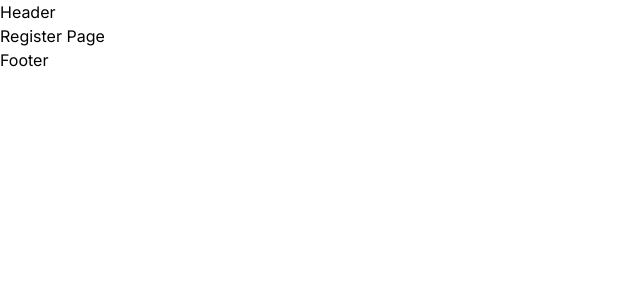
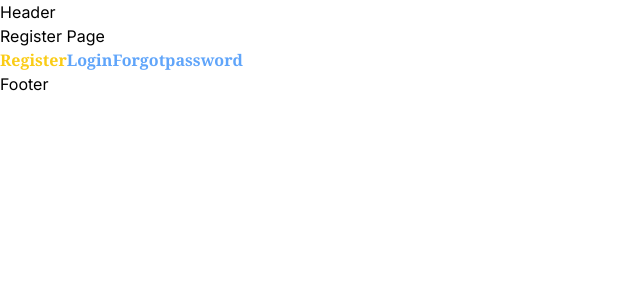
Before and after one commit to jarutosurano/nextjspractice, a Next.js app: page /register in a window 1280 px wide. Shown: the top 300 px of the page, without its empty margins (0-640 px from the left). Built offline with nearby package versions, Linux system fonts and the light colour scheme.

Commit message:
conditionally style a link

```diff
--- /dev/null
+++ b/src/app/(auth)/layout.tsx
@@ -0,0 +1,44 @@
+"use client"
+import Link from "next/link";
+import { usePathname } from "next/navigation";
+
+
+// export const metadata = {
+//     title: 'Next.js',
+//     description: 'Generated by Next.js'
+// }
+
+const navlinks = [
+    {name: "Register", href: "/register"},
+    {name: "Login", href: "/login"},
+    {name: "Forgotpassword", href: "/forgotpassword"}
+]
+
+export default function RootLayout({
+    children,
+}: {
+    children: React.ReactNode;
+}) {
+
+    const pathname = usePathname();
+
+    return (
+        <>
+            {children}
+            {
+                navlinks.map((link) => {
+                    const isActive = pathname.startsWith(link.href)
+                    return (
+                        <Link
+                            href={link.href}
+                            key={link.name}
+                            className={ isActive ? "text-yellow-400 font-serif font-bold" : "text-blue-400 font-serif font-bold"}
+                        >
+                        {link.name}
+                        </Link>
+                    )
+                })
+            }
+        </>
+    );
+}
```
